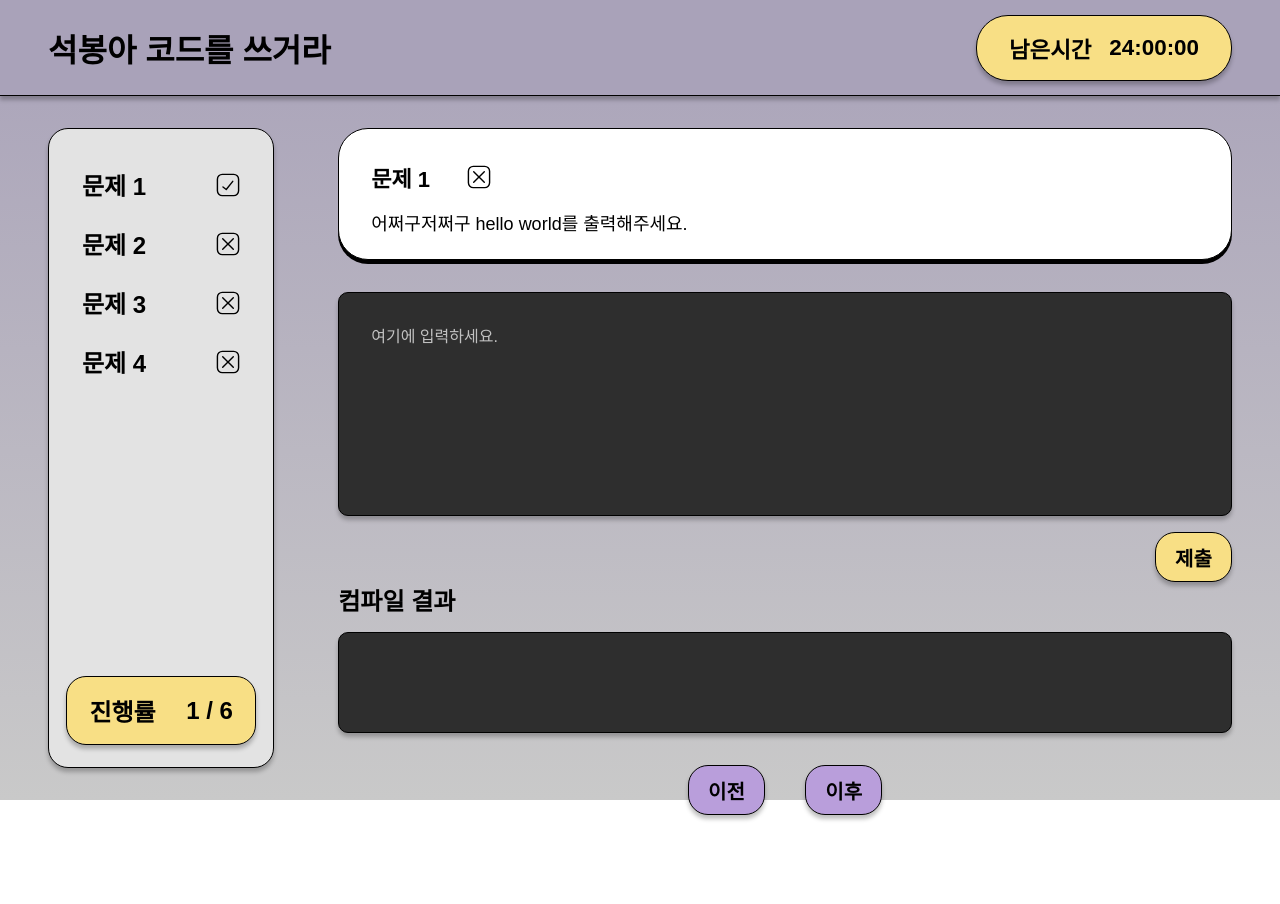
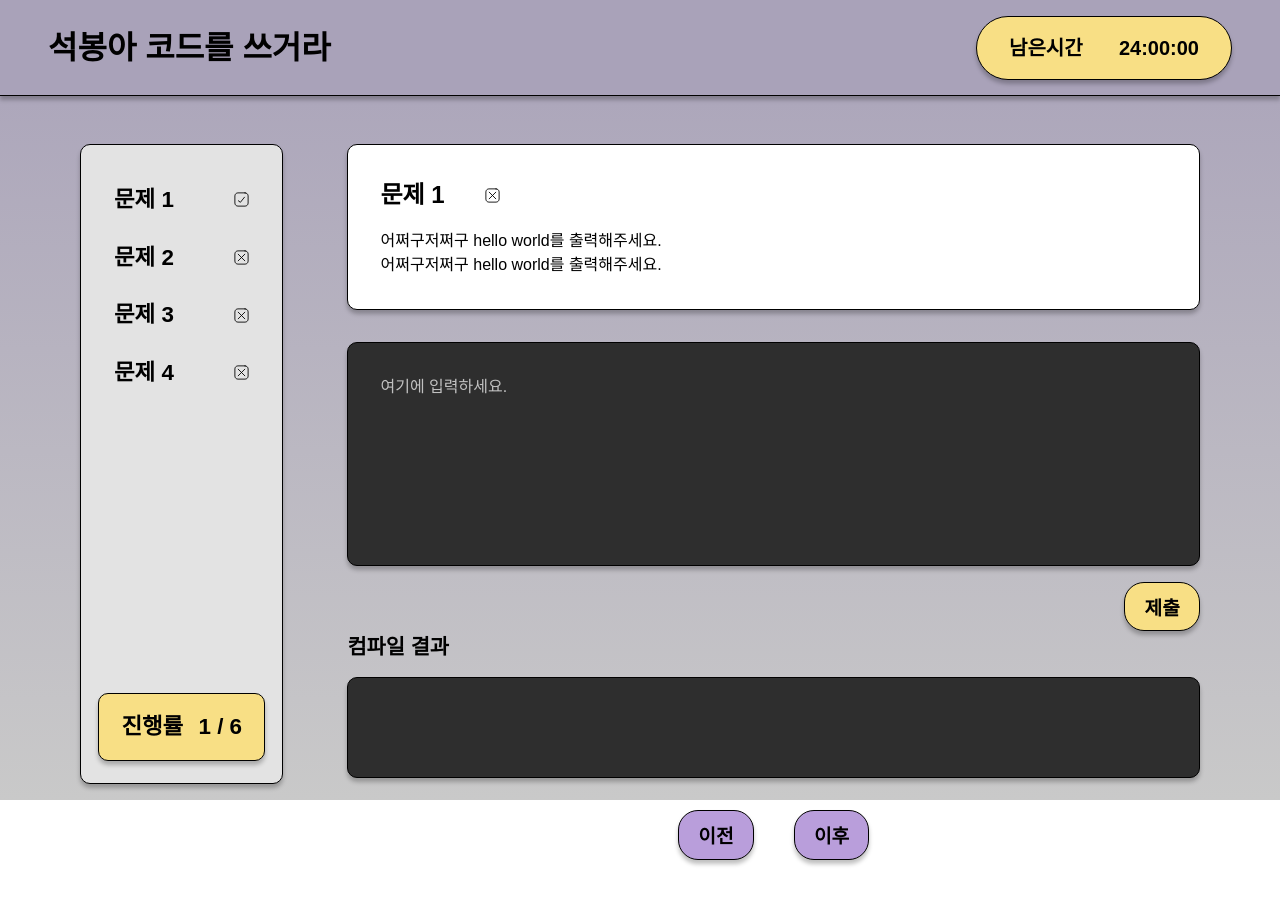
Before and after one commit to siwolee/BlindCodeGame, a Next.js app in the folder next/: page /game in a window 1280 px wide. Shown: the top 904 px of the page. Before the commit the page ends 847 px from the top, so only its background shows below. Built offline with nearby package versions, Linux system fonts and the light colour scheme.

Commit message:
Style: css 조정

```diff
--- a/next/pages/game.tsx
+++ b/next/pages/game.tsx
@@ -4,7 +4,7 @@ import Check from "../public/image/check.svg";
 import Cancel from "../public/image/cancel.svg";
 import { useState } from "react";
 
-const gamePage = () => {
+const GamePage = () => {
   const [inputValue, setInputValue] = useState("");
   const time = "24:00:00";
   const progress = "1 / 6";
@@ -56,6 +56,8 @@ const gamePage = () => {
             </div>
             <div className={styles.qContent}>
               어쩌구저쩌구 hello world를 출력해주세요.
+              <br />
+              어쩌구저쩌구 hello world를 출력해주세요.
             </div>
           </div>
           <div className={styles.game}>
@@ -95,4 +97,4 @@ const gamePage = () => {
     </div>
   );
 };
-export default gamePage;
+export default GamePage;
--- a/next/styles/game/game.module.scss
+++ b/next/styles/game/game.module.scss
@@ -1,4 +1,42 @@
-@import "../../styles/common.scss";
+@import "../common.scss";
+
+.button {
+  display: flex;
+  padding: 0.6rem 1.2rem;
+  justify-content: center;
+  align-items: center;
+  border-radius: 20px;
+  border: 1px solid #000;
+  background: #f8df85;
+  box-shadow: 0px 4px 4px 0px rgba(0, 0, 0, 0.25);
+  color: #000;
+  font-family: var($font-text-bold);
+  font-size: 1.2rem;
+  font-weight: 700;
+  line-height: normal;
+
+  &.violet {
+    background: #b99edb;
+  }
+}
+
+.box {
+  border-radius: 10px;
+  border: 1px solid #000;
+  box-shadow: 0px 4px 4px 0px rgba(0, 0, 0, 0.25);
+}
+
+.text-bold {
+  font-family: var($font-text-bold);
+  font-weight: 700;
+}
+
+.text-regular {
+  font-family: var($font-text-regular);
+  font-weight: 400;
+}
+
+// ------------------------------------
 
 .layout {
   width: 100%;
@@ -9,11 +47,7 @@
   );
   display: flex;
   flex-direction: column;
-
-  // justify-content: center;
-  // align-items: center;
 }
-
 .header {
   display: flex;
   width: 100%;
@@ -28,11 +62,8 @@
 
   .logo {
     color: #000;
-    font-family: var($font-text-bold);
     font-size: 2rem;
-    font-style: normal;
-    font-weight: 700;
-    line-height: normal;
+    @extend .text-bold;
   }
 
   .time {
@@ -41,18 +72,12 @@
     padding: 1rem 2rem;
     justify-content: space-between;
     align-items: center;
-
     border-radius: 2rem;
-    border: 1px solid #000;
     background: #f8df85;
-    box-shadow: 0px 4px 4px 0px rgba(0, 0, 0, 0.25);
     color: #000;
-
-    font-family: var($font-text-bold);
-    font-size: 1.4rem;
-    font-style: normal;
-    font-weight: 700;
-    line-height: normal;
+    @extend .box;
+    @extend .text-bold;
+    font-size: 20px;
   }
 }
 
@@ -60,23 +85,20 @@
   display: inline-flex;
   justify-content: center;
   align-items: flex-start;
-  padding: 2rem 3rem;
+  padding: 3rem 5rem;
   gap: 4rem;
 }
 
 .sidebar {
   display: flex;
-  width: 18rem;
+  width: 16rem;
   height: 40rem;
   padding: 22px 17px;
   flex-direction: column;
   justify-content: space-between;
   align-items: center;
-
-  border-radius: 20px;
-  border: 1px solid #000;
+  @extend .box;
   background: #e3e3e3;
-  box-shadow: 0px 4px 4px 0px rgba(0, 0, 0, 0.25);
 }
 
 .indexs {
@@ -86,44 +108,39 @@
   align-items: flex-start;
   padding: 1rem;
   gap: 24px;
-  color: #000;
-  font-family: var($font-text-bold);
-  font-size: 24px;
-  font-style: normal;
-  font-weight: 700;
-  line-height: normal;
 }
+
 .index {
   display: flex;
   width: 100%;
   justify-content: space-between;
   align-items: center;
   align-self: stretch;
-  &.image {
-    width: 15px;
-    height: 15px;
-  }
+
+  color: #000;
+  @extend .text-bold;
+  font-size: 1.4rem;
+}
+
+.image {
+  width: 15px;
+  height: 15px;
 }
 
 .progress {
   display: flex;
   align-self: stretch;
-
   justify-content: space-between;
   padding: 1rem 1.4rem;
   align-items: center;
-  align-self: stretch;
-  border-radius: 20px;
-  border: 1px solid #000;
+  @extend .box;
   background: #f8df85;
-  box-shadow: 0px 4px 4px 0px rgba(0, 0, 0, 0.25);
+
   > p {
     color: #000;
-    font-family: var($font-text-regular);
-    font-size: 24px;
-    font-style: normal;
+    @extend .text-regular;
+    font-size: 1.4rem;
     font-weight: 600;
-    line-height: normal;
   }
 }
 
@@ -139,43 +156,36 @@
 .question {
   display: flex;
   width: 100%;
-  height: 132px;
   flex-shrink: 0;
-  border-radius: 30px;
-  border: 1px solid #000;
+
+  @extend .box;
   background: #fff;
-
-  /* button-import */
-  box-shadow: 0px 4px 0px 0px #000;
-
   flex-direction: column;
   align-items: flex-start;
   gap: 16px;
   padding: 2rem;
 }
+
 .qTitle {
   display: flex;
   width: 120px;
   justify-content: space-between;
   align-items: center;
+
   > p {
     color: #000;
-    font-family: var($font-text-bold);
-    font-size: 22px;
-    font-style: normal;
-    font-weight: 700;
-    line-height: normal;
+    @extend .text-bold;
+    font-size: 1.5rem;
   }
 }
+
 .qContent {
   align-self: stretch;
   color: #000;
-  font-family: var($font-text-regular);
-  font-size: 18px;
-  font-style: normal;
-  font-weight: 400;
-  line-height: normal;
+  @extend .text-regular;
+  font-size: 1rem;
 }
+
 .game {
   display: flex;
   flex-direction: column;
@@ -195,19 +205,14 @@
   width: 100%;
   height: 14rem;
   padding: 2rem;
-
-  align-self: stretch;
-  align-items: flex-start;
-  border-radius: 10px;
-  border: 1px solid #000;
+  @extend .box;
   background: #2e2e2e;
-  box-shadow: 0px 4px 4px 0px rgba(0, 0, 0, 0.25);
   position: relative;
 
   .inputLabel {
     position: absolute;
     color: #fff;
-    font-size: 16px;
+    font-size: 1rem;
     transition: 0.2s;
     opacity: 0.7;
   }
@@ -220,8 +225,8 @@
     border: none;
     outline: none;
     &:focus {
-      caret-color: #fff; /* 커서 색상 */
-      background: rgba(255, 255, 255, 0.1); /* 포커스 시 배경색 변경 (선택적) */
+      caret-color: #fff;
+      background: rgba(255, 255, 255, 0.1);
     }
   }
 }
@@ -233,48 +238,21 @@
   gap: 15px;
   align-self: stretch;
   color: #000;
-  font-family: var($font-text-bold);
-  font-size: 24px;
-  font-style: normal;
-  font-weight: 700;
-  line-height: normal;
+
+  @extend .text-bold;
+  font-size: 1.3rem;
 }
 
 .resultBox {
   height: 101px;
   align-self: stretch;
-  border-radius: 10px;
-  border: 1px solid #000;
+  @extend .box;
   background: #2e2e2e;
   box-shadow: 0px 4px 4px 0px rgba(0, 0, 0, 0.25);
 }
+
 .buttons {
   display: inline-flex;
   align-items: center;
   gap: 40px;
 }
-.button {
-  display: flex;
-  padding: 0.6rem 1.2rem;
-  justify-content: center;
-  align-items: center;
-  border-radius: 20px;
-  border: 1px solid #000;
-  background: #f8df85;
-  box-shadow: 0px 4px 4px 0px rgba(0, 0, 0, 0.25);
-  color: #000;
-  font-family: var($font-text-bold);
-  font-size: 20px;
-  font-style: normal;
-  font-weight: 700;
-  line-height: normal;
-
-  &.violet {
-    background: #b99edb;
-  }
-}
-
-.image {
-  width: 1.5rem;
-  height: 1.5rem;
-}
```
